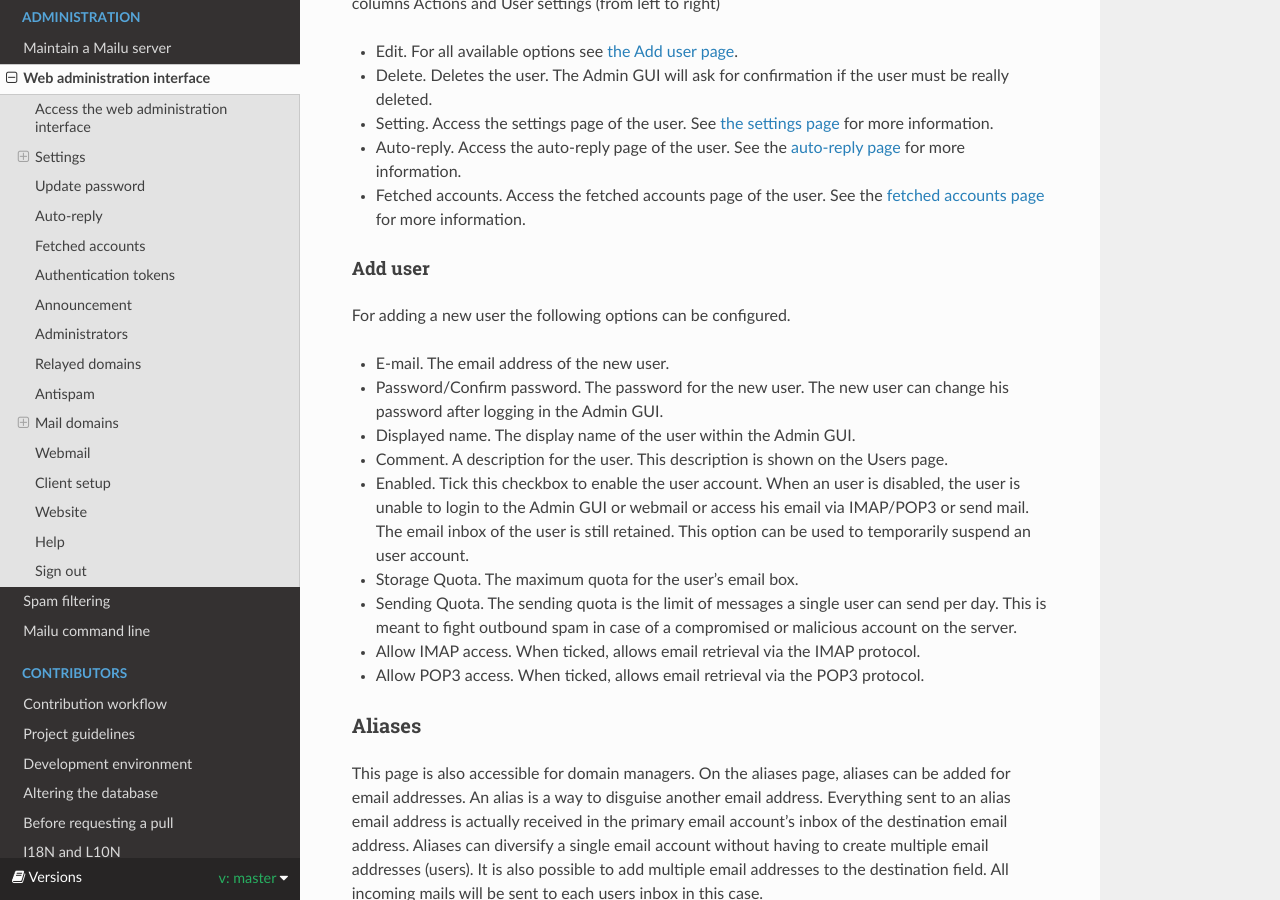
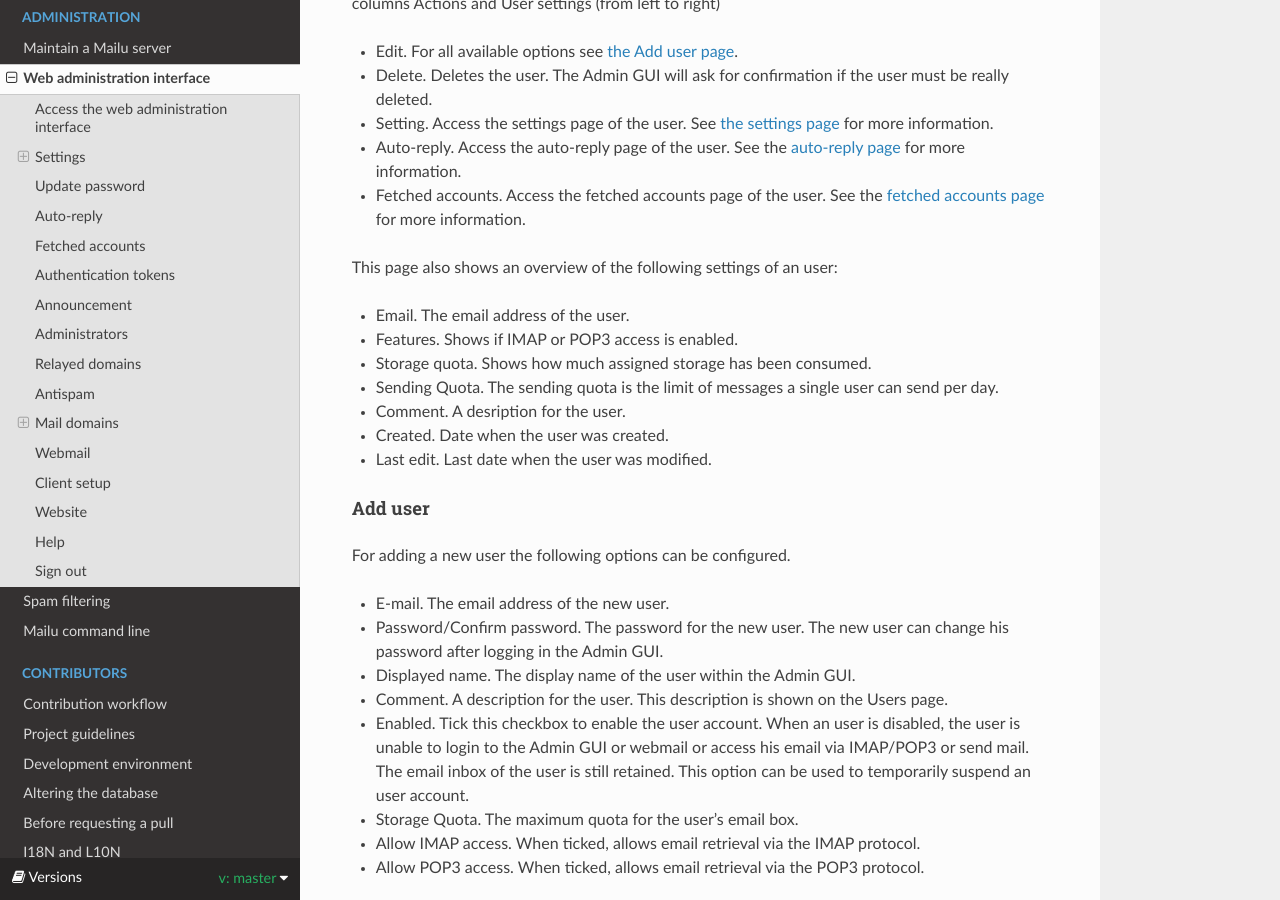
Before and after one commit to WillingDev0812/Mail-Management-Tool, a Sphinx documentation site: the page built from docs/webadministration.rst, in a window 1280 px wide and 900 px high, scrolled down 7183 px. Built offline with Sphinx 7.4.7 and the Read the Docs theme 2.0.0, drawn with Linux system fonts in a browser that asks for light colours; formulas are drawn with MathJax 3.

Commit message:
Added documentation for all user statuses.

```diff
--- a/docs/webadministration.rst
+++ b/docs/webadministration.rst
@@ -315,6 +315,21 @@ This page is also accessible for domain managers. On the users page new users ca
 
 * Fetched accounts. Access the fetched accounts page of the user. See the :ref:`fetched accounts page <webadministration_fetched_accounts>` for more information.
 
+This page also shows an overview of the following settings of an user:
+
+* Email. The email address of the user.
+
+* Features. Shows if IMAP or POP3 access is enabled.
+
+* Storage quota. Shows how much assigned storage has been consumed.
+
+* Sending Quota. The sending quota is the limit of messages a single user can send per day.
+
+* Comment. A desription for the user.
+
+* Created. Date when the user was created.
+
+* Last edit. Last date when the user was modified.
 
 .. _webadministration_add_user:
 
@@ -335,9 +350,6 @@ For adding a new user the following options can be configured.
   The email inbox of the user is still retained. This option can be used to temporarily suspend an user account.
 
 * Storage Quota. The maximum quota for the user's email box.
-
-* Sending Quota. The sending quota is the limit of messages a single user can send per day.
-  This is meant to fight outbound spam in case of a compromised or malicious account on the server.
 
 * Allow IMAP access. When ticked, allows email retrieval via the IMAP protocol.
 
```
